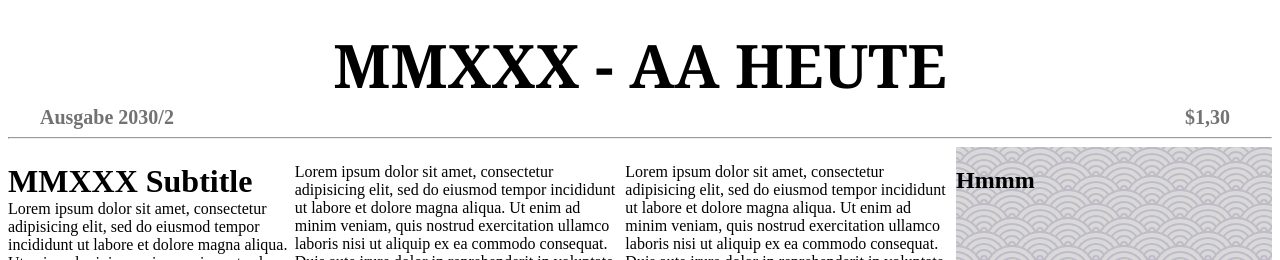
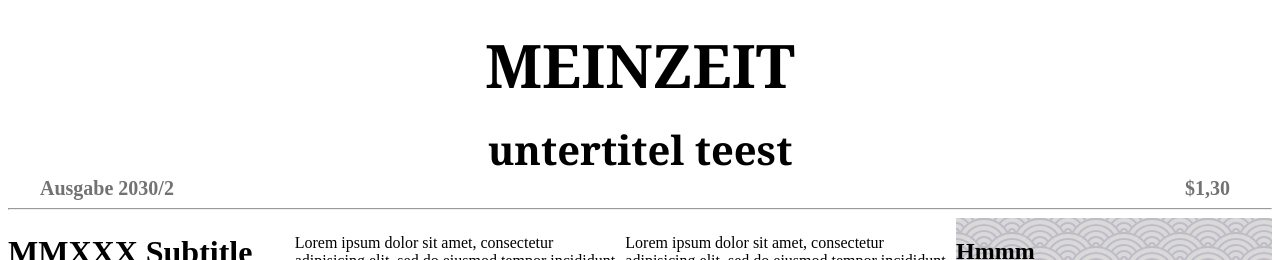
Before and after one commit to spagnuolo/meinzeit, a Svelte app: page / in a window 1280 px wide. Shown: the top 260 px of the page. Built offline with nearby package versions, Linux system fonts and the light colour scheme; the HTML template or start-up script is replaced by a standard one.

Commit message:
change title

```diff
--- a/src/Title.svelte
+++ b/src/Title.svelte
@@ -1,9 +1,21 @@
+<h1>Meinzeit</h1>
+<h2>untertitel teest</h2>
+<p><span>Ausgabe 2030/2</span> <span class="preis">$1,30</span></p>
+<hr />
+
 <style>
     h1 {
         font-family: Georgia, "Times New Roman", Times, serif;
         font-size: 60px;
         text-align: center;
         text-transform: uppercase;
+        margin: 16px 0 0 0;
+    }
+
+    h2 {
+        font-family: Georgia, "Times New Roman", Times, serif;
+        font-size: 40px;
+        text-align: center;
         margin: 16px 0 0 0;
     }
 
@@ -20,7 +32,3 @@
         margin-right: 10px;
     }
 </style>
-
-<h1>MMXXX - AA Heute</h1>
-<p><span>Ausgabe 2030/2</span> <span class="preis">$1,30</span></p>
-<hr />
```
Also changed, not shown: 4 other files (tests, documents, lock files or other folders).
